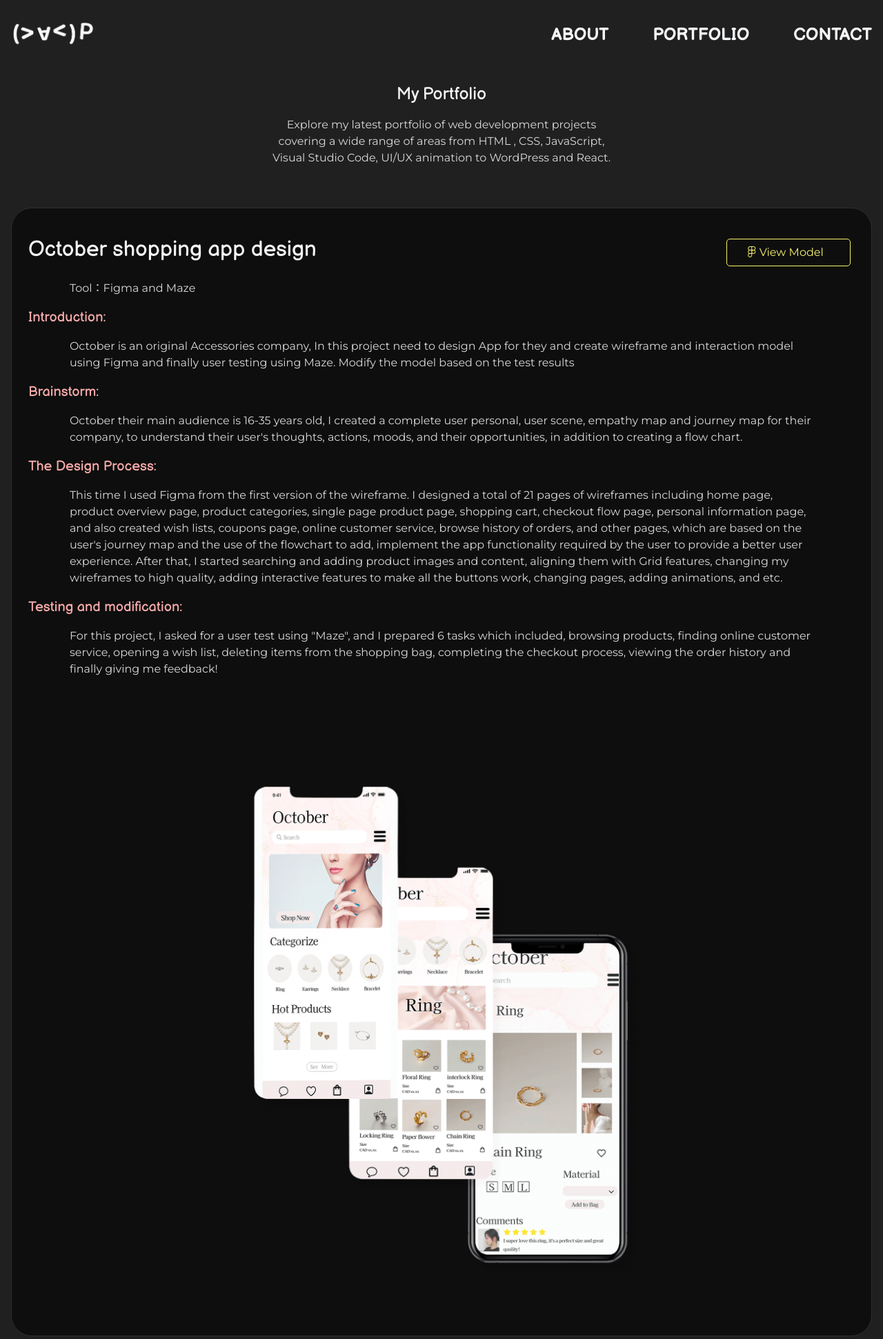
After one commit to AlicePeng127775/portfoilo, a PHP site: page /project4.php in a window 1280 px wide. The commit adds this page. Shown: the top 1941 px of the page at 69% size. Run offline with PHP 8.4, Linux system fonts and the light colour scheme; some libraries are stand-ins or nearby versions.

Commit message:
add project4

```diff
--- a/portfolio.php
+++ b/portfolio.php
@@ -55,7 +55,7 @@
             <div class='projectInfo col-12 col-6-lg'>
                 <h4>October shopping app design</h4>
                 <p>Tool：Figma & Maze </p>
-                <p>Introduction：Aenean maximus sapien et libero laoreet, eu egestas metus ornare. Suspendisse quis tortor et tortor tincidunt elementum ut convallis purus. Maecenas ut eros in dui consectetur finibus. Mauris quam ante,  </p>
+                <p>Introduction： October is an original Accessories company, In this project I need to design App for they and create wireframe and interaction model using Figma and finally user testing using Maze. Modify the model based on the test results,  </p>
                 <a href='project4.php' class='viewBtn1'> View Project</a>
             </div>
         </div>
--- /dev/null
+++ b/project4.php
@@ -0,0 +1,91 @@
+<!DOCTYPE html>
+<html lang="en">
+<head>
+    <meta charset="UTF-8">
+    <meta name="viewport" content="width=device-width, initial-scale=1.0">
+    <link rel="stylesheet" href="dist/app.css">
+    <script src="https://kit.fontawesome.com/92a4d8c871.js" crossorigin="anonymous"></script>
+    <link href="https://unpkg.com/aos@2.3.1/dist/aos.css" rel="stylesheet">
+    <title> Alice's Project</title>
+</head>
+<body>
+    <!----------------- header ------------------>
+    <?php require_once("partials/header.php") ?>
+    <!------------------------------------------->
+    <main>
+    <div class='portfolioTitle'>
+        <h5>My Portfolio</h5>
+        <p>Explore my latest portfolio of web development projects<br>
+         covering a wide range of areas from HTML , CSS, JavaScript,<br>
+          Visual Studio Code, UI/UX animation to WordPress and React.</p>
+    </div>
+    <div class='allProject container'>
+        <div class='project grid'>
+            <div class='projectInfo col-12' data-aos="fade-up">
+                <div class='grid'>
+                    <h4 class='col-12 col-10-lg '>October shopping app design</h4>
+                    <div class='linkBtn col-12 col-2-lg'>
+                        <a><i class="fa-brands fa-figma"></i>View&nbsp;Model</a>
+                    </div>
+
+                </div>
+
+                <p>Tool：Figma and Maze</p>
+                <div class='projectIntro'>
+                    <h6>Introduction:</h6>
+                    <p>October is an original Accessories company, In this project  need to design App for they and create wireframe and interaction model using Figma and finally user testing using Maze. Modify the model based on the test results</p>
+                    <h6>Brainstorm:</h6>
+                    <p>October their main audience is 16-35 years old, I created a complete user personal, user scene, empathy map and journey map for their company, to understand their user's thoughts, actions, moods, and their opportunities, in addition to creating a flow chart.</p>
+                    <h6>The Design Process: </h6>
+                    <p>This time I used Figma from the first version of the wireframe.
+                    I designed a total of 21 pages of wireframes including home page, product overview page, product categories, single page product page, shopping cart, checkout flow page, personal information page, and also created wish lists, coupons page, online customer service, browse history of orders, and other pages, which are based on the user's journey map and the use of the flowchart to add, implement the app functionality required by the user to provide a better user experience.
+                    After that, I started searching and adding product images and content, aligning them with Grid features, changing my wireframes to high quality, adding interactive features to make all the buttons work, changing pages, adding animations, and etc.</p>
+                    <h6>Testing and modification:<h6>
+                    <p>For this project, I asked for a user test using "Maze", and I prepared 6 tasks which included, browsing products, finding online customer service, opening a wish list, deleting items from the shopping bag, completing the checkout process, viewing the order history and finally giving me feedback!</p>
+                </div>
+            </div>
+            <div class='projectImg col-12'><img src='./img/project/project4.png' alt="October shopping app design"></div>
+
+        </div>
+        <h2 class='other'>Other Project</h2>
+        <div class='ontherProject container grid' data-aos="fade-up">
+
+        <div class='project col-12 col-4-lg'>
+            <div class='projectImg'><img src='./img/project/project1.png'  alt="Little Fish Cares Animal Adoption Website"></div>
+            <div class='projectInfo'>
+                <h4>Little Fish Cares Animal Adoption Website</h4>
+                <a href='project2.php' class='viewBtn'> View Project</a>
+            </div>
+        </div>
+
+        <div class='project col-12 col-4-lg'>
+            <div class='projectImg'><img src='./img/project/project2.png' alt="Lumina online shopping Website"></div>
+            <div class='projectInfo'>
+                <h4>Lumina online shopping Website</h4>
+                <a href='project3.php' class='viewBtn'> View Project</a>
+            </div>
+        </div>
+
+        <div class='project col-12 col-4-lg'>
+            <div class='projectImg'><img src='./img/project/project3.png' alt="Whac-A-Mole Website Game"></div>
+            <div class='projectInfo'>
+                <h4>Whac-A-Mole Website Game</h4>
+                <a href='project3.php' class='viewBtn'> View Project</a>
+            </div>
+        </div>
+        </div>
+    </div>
+    <div class='contactIcon'>
+                <div class='github'><a href='https://github.com/AlicePeng127775'><i class="fa-brands fa-github"></i></a></div>
+                <div class='linkedin'><a href='www.linkedin.com/in/ziyuan-peng'><i class="fa-brands fa-linkedin-in"></i></a></div>
+                <div class='email'><a href='mailto:yuan127775@gmail.com'><i class="fa-solid fa-envelope"></i></a></div>
+    </div>
+    <div class='content-wrap'></div>
+    </main>
+    <!----------------- footer ------------------>
+    <?php require_once("partials/footer.php") ?>
+    <!------------------------------------------->
+    <script src="https://unpkg.com/aos@2.3.1/dist/aos.js"></script>
+    <script src='./js/app.js'></script>
+</body>
+</html>
--- a/scss/base/grid.scss
+++ b/scss/base/grid.scss
@@ -5,7 +5,7 @@
 .container {
     max-width: f.toRem(v.$siteWidth);
     margin: 0 auto;
-    padding: 0 f.toRem(16);
+    padding: 0;
 }
 
 .grid {
--- a/scss/portfolio.scss
+++ b/scss/portfolio.scss
@@ -36,14 +36,23 @@
         justify-content: space-around;
         text-align: start;
         padding: 24px;
+        div{
+
+            h6{
+                color: v.$pink;
+            }
+            p{
+                color:v.$gray;
+                line-height: 150%;
+               }
+        }
+        p{
+            color:v.$gray;
+            line-height: 150%;
+           }
 
        h4{
         color:v.$pc;
-       }
-
-       p{
-        color:v.$gray;
-        line-height: 150%;
        }
 
        a{
```
Also changed, not shown: dist/app.css, 1 other file.
